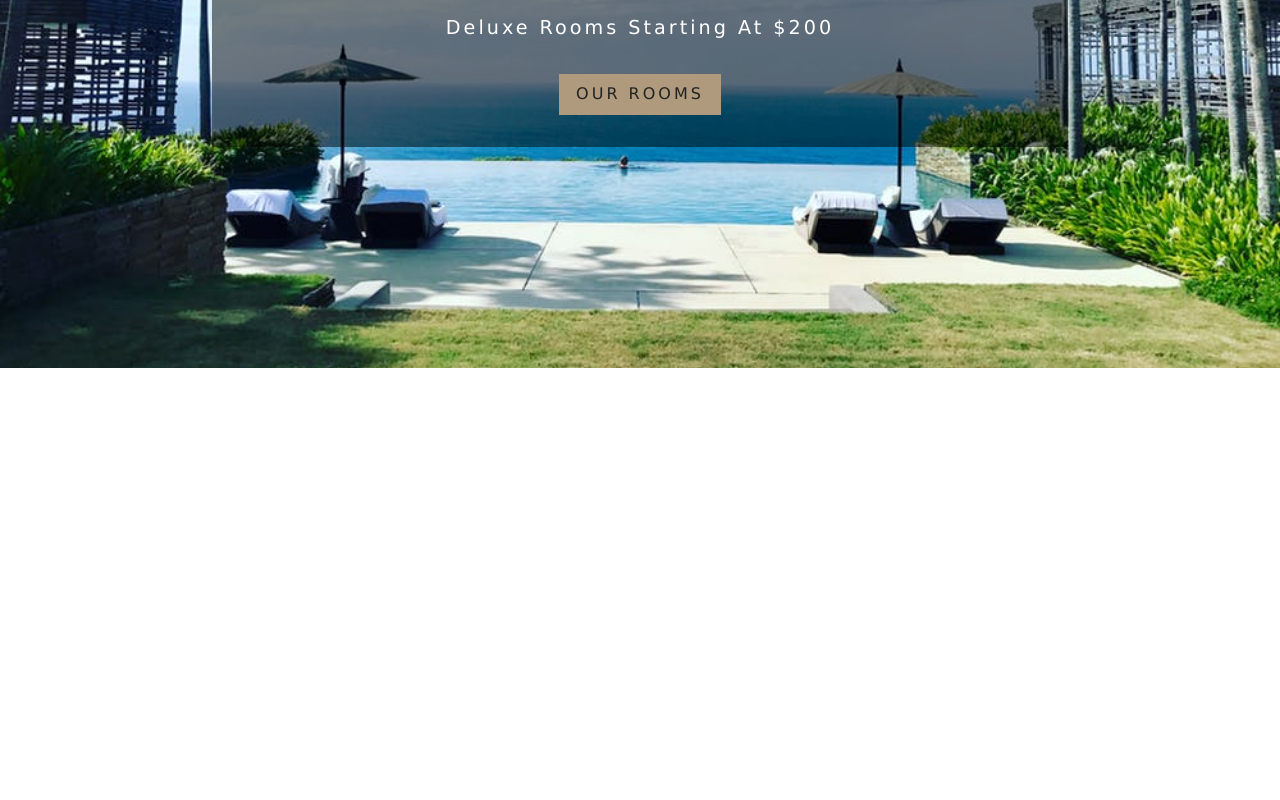
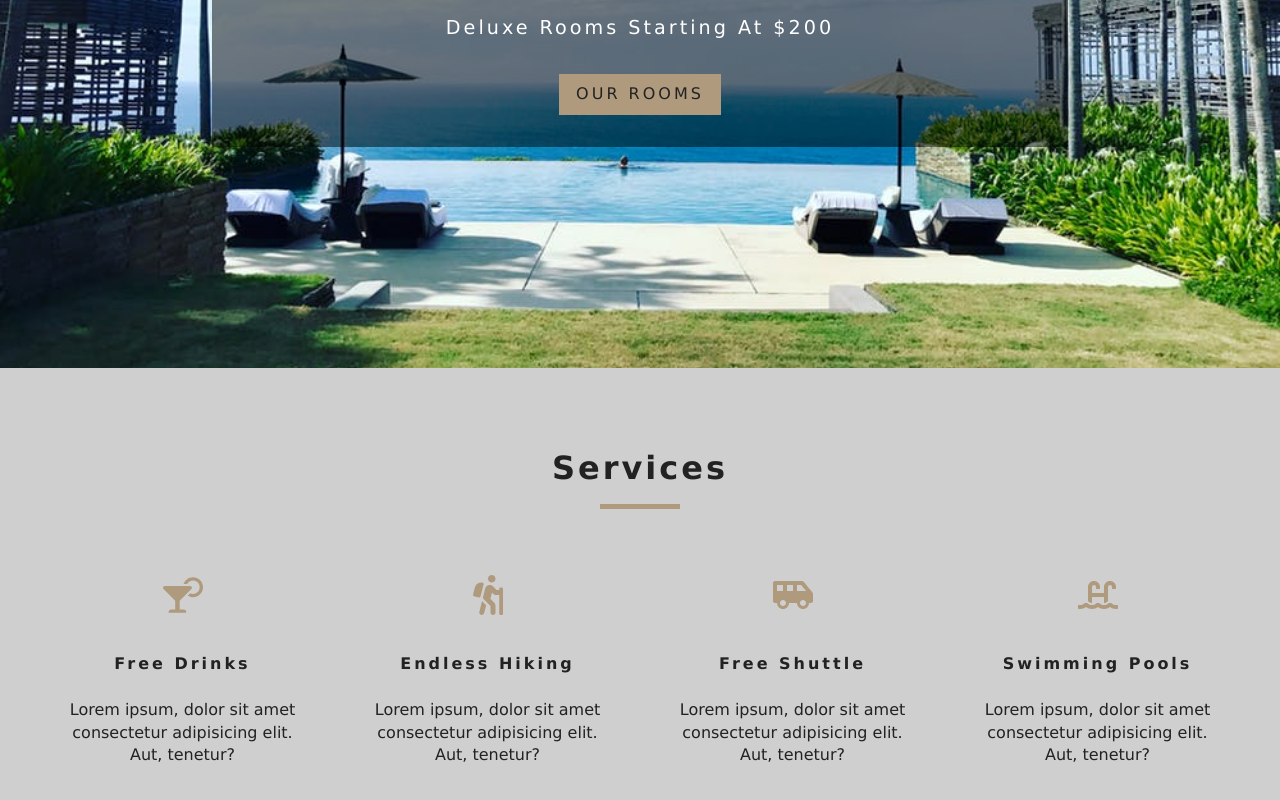
Before and after one commit to blizzardsflame/react-beachresort-landing, a React (Create React App) app: page / in a window 1280 px wide. Shown: the part 432-1232 px from the top of the page. Before the commit the page ends 800 px from the top, so only its background shows below. Built offline with nearby package versions, Linux system fonts and the light colour scheme.

Commit message:
4 - Services

```diff
--- /dev/null
+++ b/src/components/Services.js
@@ -0,0 +1,57 @@
+import React, { Component } from "react";
+import {
+  FaCocktail,
+  FaHiking,
+  FaShuttleVan,
+  FaSwimmingPool,
+} from "react-icons/fa";
+import Title from "./Title";
+
+export default class Services extends Component {
+  state = {
+    services: [
+      {
+        icon: <FaCocktail />,
+        title: "Free Drinks",
+        info:
+          "Lorem ipsum, dolor sit amet consectetur adipisicing elit. Aut, tenetur?",
+      },
+      {
+        icon: <FaHiking />,
+        title: "Endless Hiking",
+        info:
+          "Lorem ipsum, dolor sit amet consectetur adipisicing elit. Aut, tenetur?",
+      },
+      {
+        icon: <FaShuttleVan />,
+        title: "Free Shuttle",
+        info:
+          "Lorem ipsum, dolor sit amet consectetur adipisicing elit. Aut, tenetur?",
+      },
+      {
+        icon: <FaSwimmingPool />,
+        title: "Swimming Pools",
+        info:
+          "Lorem ipsum, dolor sit amet consectetur adipisicing elit. Aut, tenetur?",
+      },
+    ],
+  };
+  render() {
+    return (
+      <section className="services">
+        <Title title="Services" />
+        <div className="services-center">
+          {this.state.services.map((service, index) => {
+            return (
+              <article key={index} className="service">
+                <span>{service.icon}</span>
+                <h6>{service.title}</h6>
+                <p>{service.info}</p>
+              </article>
+            );
+          })}
+        </div>
+      </section>
+    );
+  }
+}
--- /dev/null
+++ b/src/components/Title.js
@@ -0,0 +1,12 @@
+import React from "react";
+
+const Title = ({ title }) => {
+  return (
+    <div className="section-title">
+      <h4>{title}</h4>
+      <div></div>
+    </div>
+  );
+};
+
+export default Title;
--- a/src/pages/Home.js
+++ b/src/pages/Home.js
@@ -1,17 +1,24 @@
 import React from "react";
 import Hero from "../components/Hero";
 import Banner from "../components/Banner";
+import Services from "../components/Services";
 import { Link } from "react-router-dom";
 
 const Home = () => {
   return (
+    <>
       <Hero>
-      <Banner title="Luxurious rooms" subtitle="Deluxe rooms starting at $200">
+        <Banner
+          title="Luxurious rooms"
+          subtitle="Deluxe rooms starting at $200"
+        >
           <Link to="/rooms" className="btn-primary">
             Our Rooms
           </Link>
         </Banner>
       </Hero>
+      <Services />
+    </>
   );
 };
 
```
Lines whose indentation alone changed are shown as unchanged.
